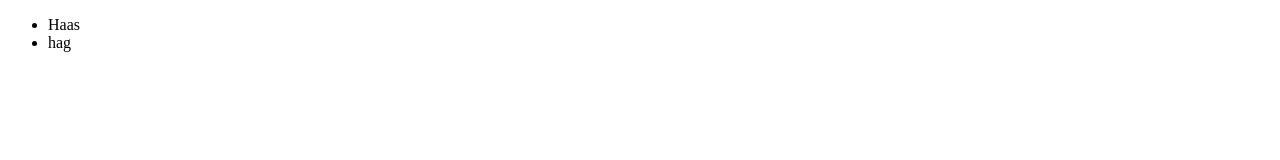
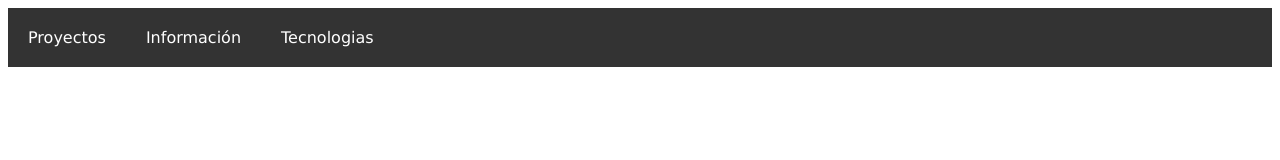
Before and after one commit to juanpablo362/Portafolio, a plain HTML site: page index.html in a window 1280 px wide. Drawn offline with Linux system fonts and the light colour scheme.

Commit message:
Avance de la barra de nav

```diff
--- a/Styles/Estilos.CSS
+++ b/Styles/Estilos.CSS
@@ -1,3 +1,27 @@
 ul {
-    list-style: none;
+    list-style-type: none;
+    margin: 0;
+    padding: 0;
+    overflow: auto;
+    background-color: #333333;
 }
+
+nav{
+
+}
+
+li a {
+    float: left;
+    display: block;
+    padding: 20px;
+    text-decoration: none;
+    text-align: center;
+    color: white;
+    font-family: Verdana, Geneva, Tahoma, sans-serif;
+    font-weight: 400;
+
+}
+
+li a:hover{
+    background-color: rgb(71, 70, 70);
+}
--- a/index.html
+++ b/index.html
@@ -3,20 +3,30 @@
 <head>
     <meta charset="UTF-8">
     <meta name="viewport" content="width=device-width, initial-scale=1.0">
-    <title>Document</title>
-    <link rel="stylesheet" src="Styles/Estilos.CSS">
+    <title>Información</title>
+    <link rel="stylesheet" href="Styles/Estilos.CSS">
 </head>
 <body>
+    <div>
         <nav>
             <ul>
                 <li>
-                Haas
+                    <a href="proyectos.html">
+                        Proyectos
+                    </a>
                 </li>
                 <li>
-                hag
+                    <a href="index.html">
+                    Información
+                    </a>
+                </li>
+                <li>
+                    <a href="tecnologias.html">
+                        Tecnologias
+                    </a>
                 </li>
             </ul>
         </nav>
+    </div>
 </body>
-
 </html>
```
Also changed, not shown: proyectos.html (added), tecnologias.html (added). Lines whose indentation alone changed are shown as unchanged.
